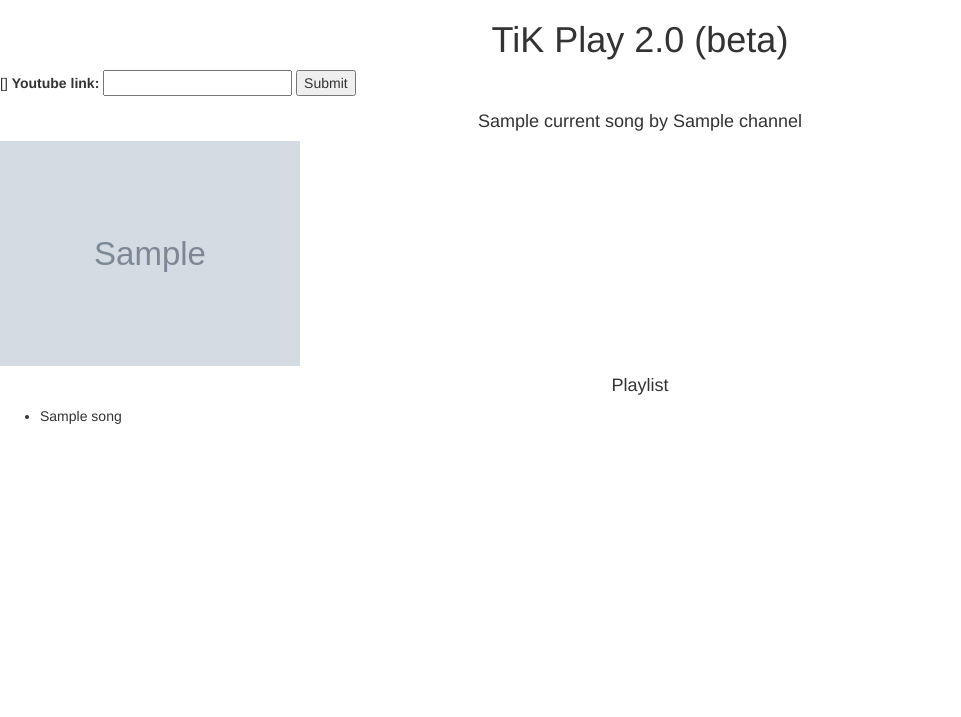
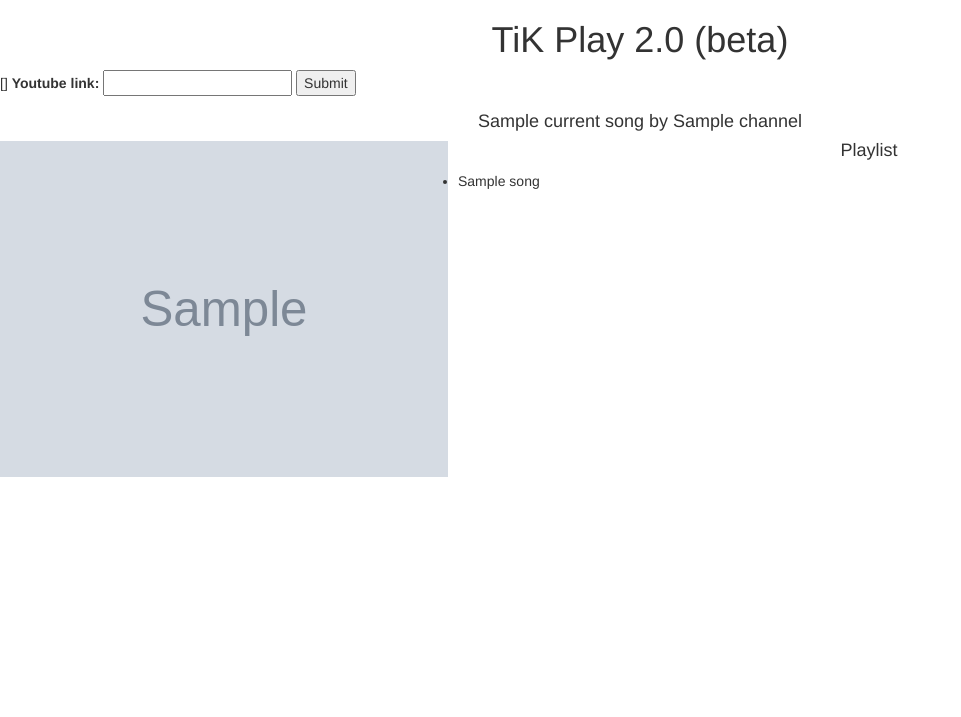
Before and after one commit to thyjukki/tik-guildroom-app, a Django app: template guildroom/tikplay/templates/add_song.html in a window 1280 px wide. Shown: the top 717 px of the page, without its empty margins (0-961 px from the left). Run offline with Django 3.2, Linux system fonts and the light colour scheme; the template is opened without the code that fills it: most values are stand-ins (such as "Sample title", 1, 10 or a date in 2020); grey boxes marked "Sample" are stand-in pictures; form fields are guessed from the names that the template uses; some libraries are stand-ins or nearby versions.

Commit message:
Even better GUI CSS

```diff
--- a/guildroom/tikplay/templates/base_generic.html
+++ b/guildroom/tikplay/templates/base_generic.html
@@ -25,6 +25,17 @@
             position: absolute;
             bottom: 0;
         }
+
+        #currentSong img{
+            float: left;
+            width: 35vw;
+            margin-right: 10px
+        }
+
+        #playlist{
+            padding-top: 10px;
+            clear: both;
+        }
     </style>
 </head>
 
```
